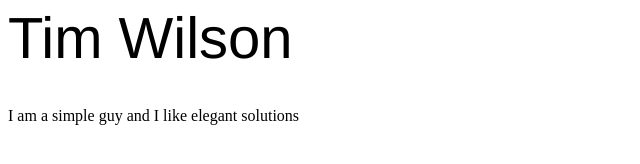
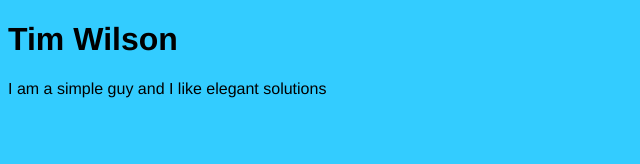
Before and after one commit to profbreakfast/personalsite, a plain HTML site: page public/index.html in a window 1280 px wide. Shown: the whole page, without its empty margins (0-640 px from the left). Drawn offline with Linux system fonts and the light colour scheme; files that its build step writes are made by us from their sources.

Commit message:
css commit

```diff
--- a/public/index.html
+++ b/public/index.html
@@ -1,16 +1,16 @@
-<html>
+<!DOCTYPE html>
 <head>
 
-<TITLE> Tim Wilson</TITLE>
-<link rel="stylesheet" type="text/css" href="style.css" />
+<title> Tim Wilson</title>
+<link href="style.css" rel="stylesheet" type="text/css"  />
 
 </head>
 
 <body>
 
-<H1> Tim Wilson </H1>
+<h1> Tim Wilson </h1>
 
-<P>I am a simple guy and I like elegant solutions</P>
+<p>I am a simple guy and I like elegant solutions</p>
 
 </body>
 </html>
--- a/public/style.css
+++ /dev/null
@@ -1,8 +0,0 @@
-body{
-	background #E8E8E8
-
-}
-
-H1{font: 400 58px/60px Helvetica, Arial}
-H2{font: 400 18px/22px Helvetica, Arial}
-H3{font: 400 14px/16px Helvetica, Arial}
--- /dev/null
+++ b/style.css
@@ -0,0 +1,4 @@
+body{background-color: #33CCFF;
+	font-family:Helvetica;}
+
+h1{font-family:Helvetica;}
```
